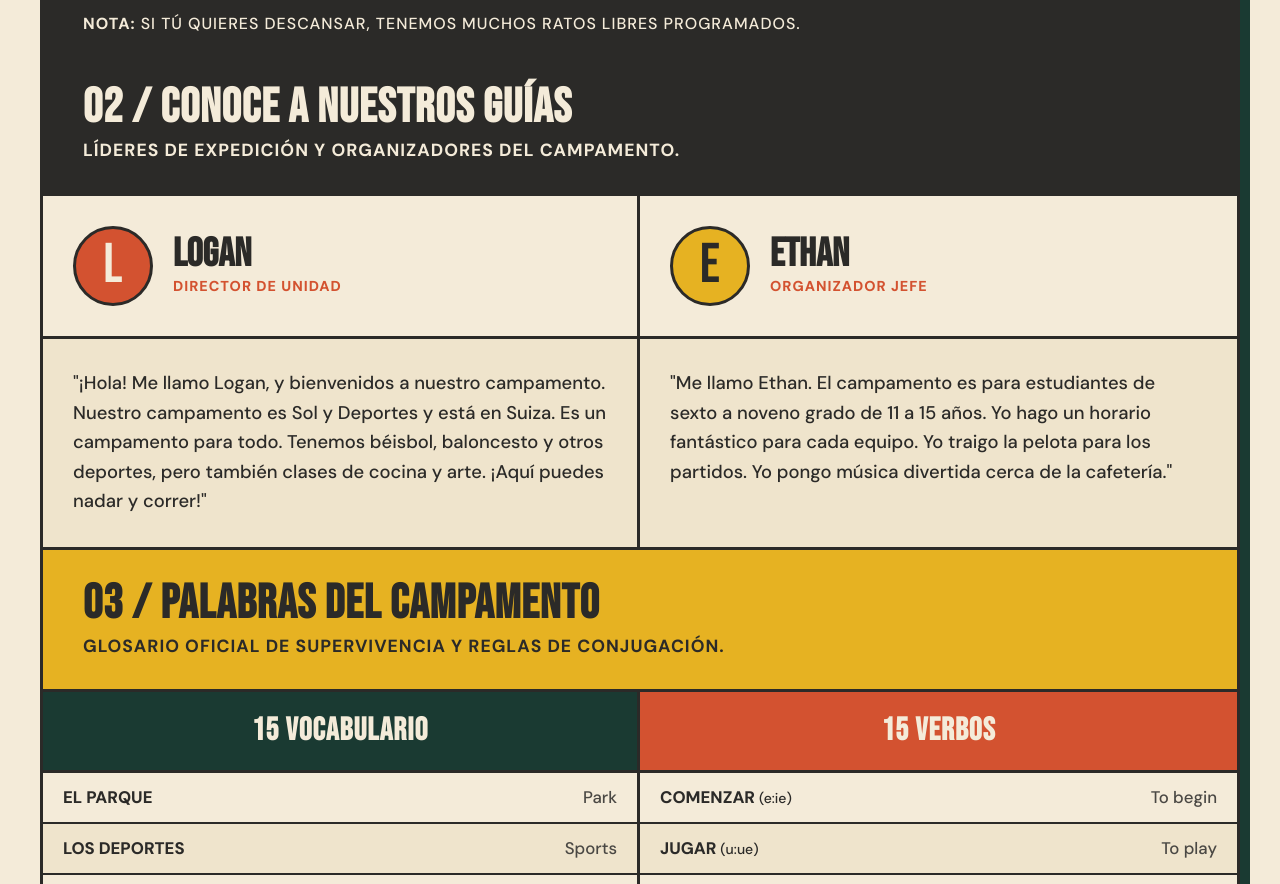
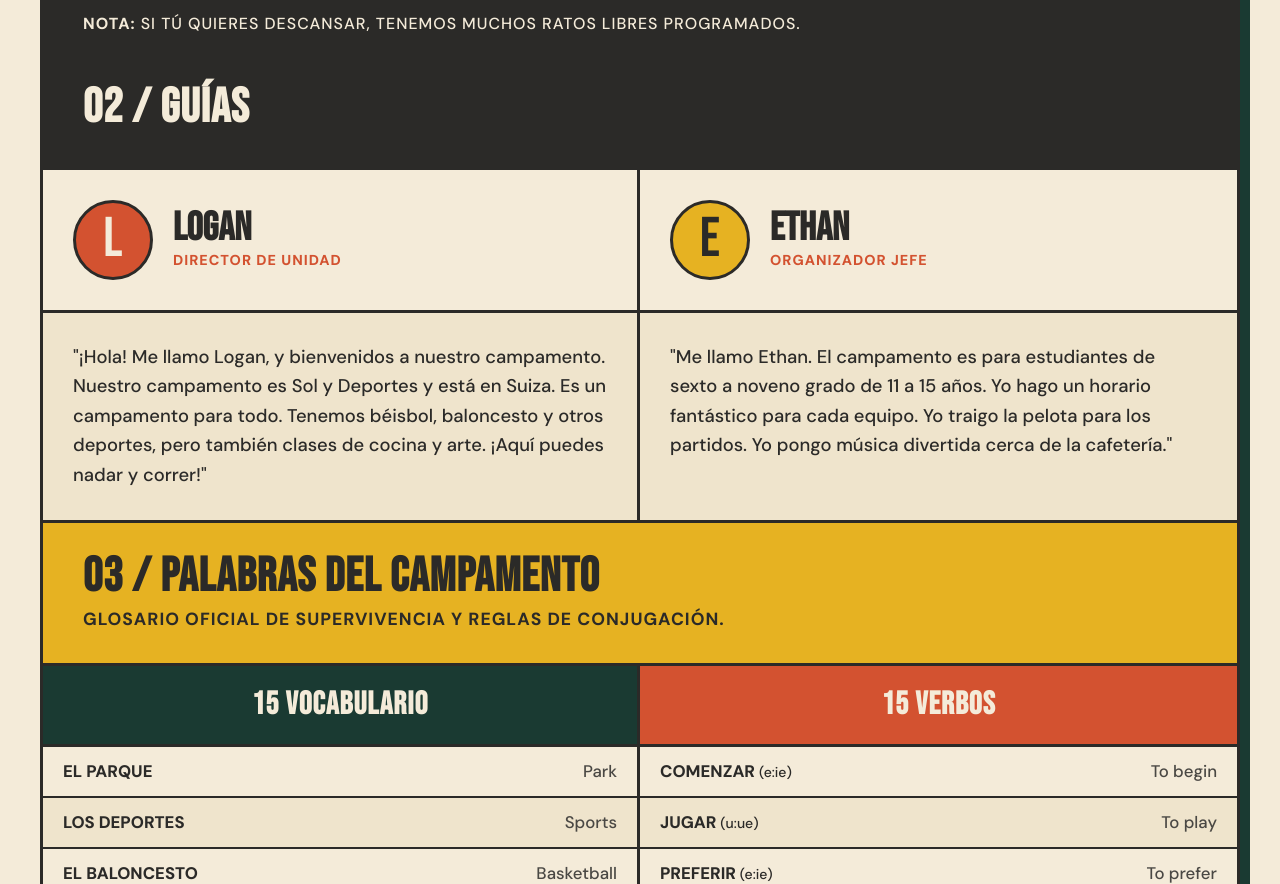
Before and after one commit to hithere1929/spanishproject, a plain HTML site: page index.html in a window 1280 px wide. Shown: the part 1674-2558 px from the top of the page. Drawn offline with Linux system fonts and the light colour scheme.

Commit message:
Update section title and clear paragraph in guides

```diff
--- a/index.html
+++ b/index.html
@@ -110,8 +110,8 @@
       <!-- ======== GUÍAS (STAFF) ======== -->
       <section class="field-section guides-card" id="equipo">
         <div class="section-title-block inverted">
-          <h2>02 / Conoce a Nuestros Guías</h2>
-          <p>Líderes de expedición y organizadores del campamento.</p>
+          <h2>02 / Guías</h2>
+          <p></p>
         </div>
 
         <div class="guide-profiles">
```
